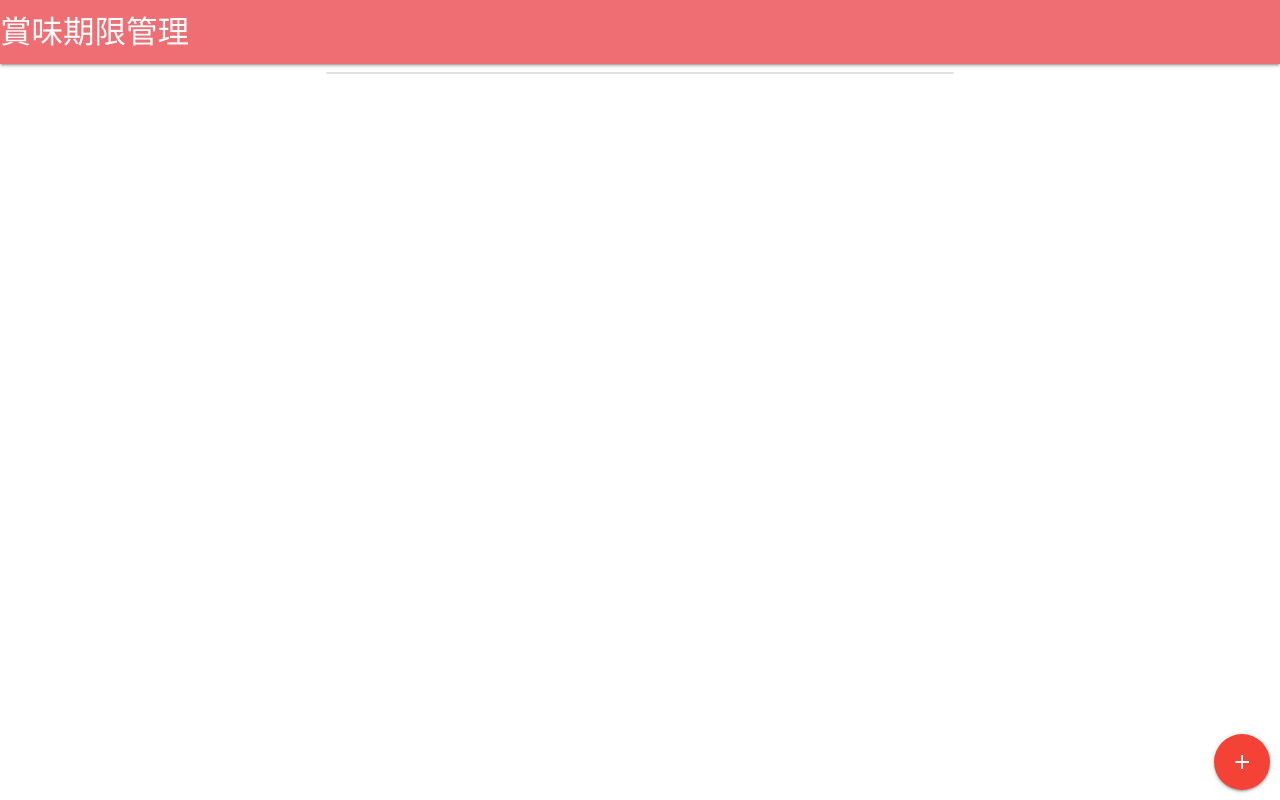
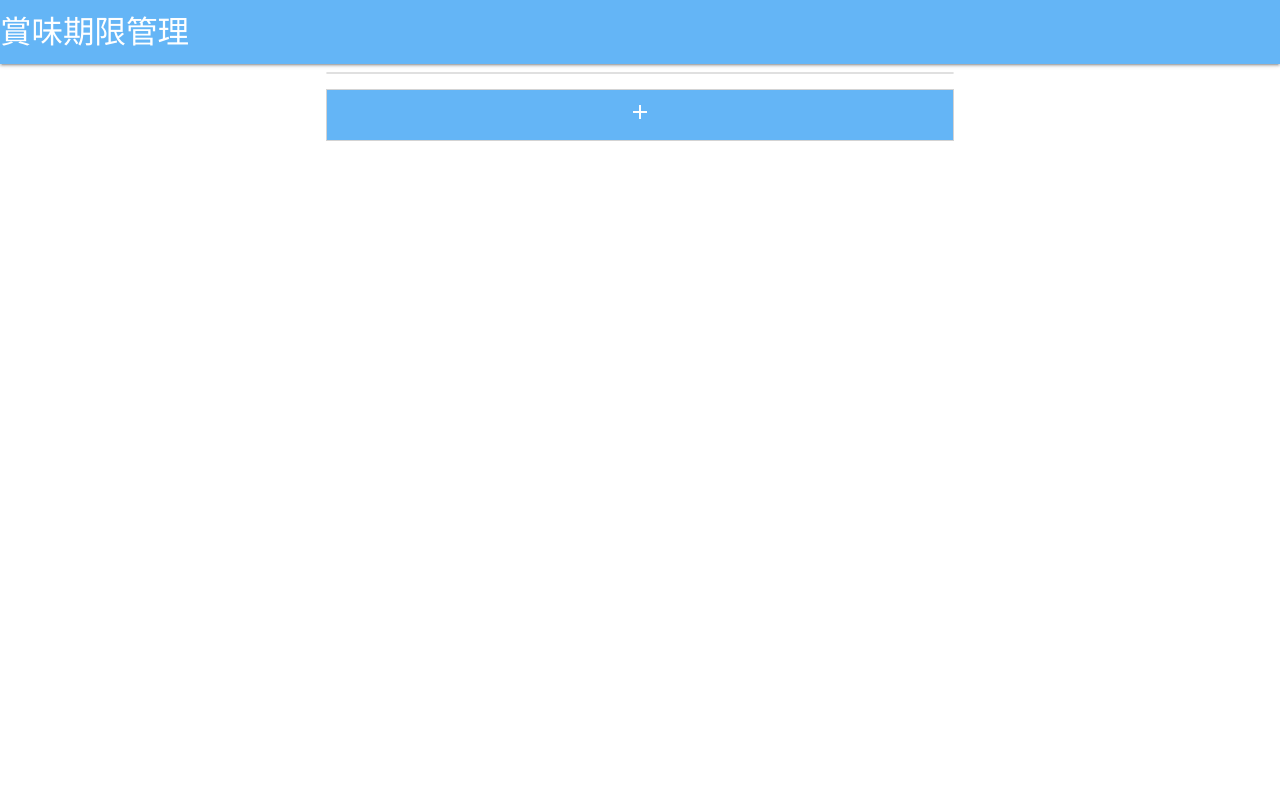
Before and after one commit to Hyuga-Tsukui/Best-before, a Django app: page / in a window 1280 px wide. Run offline with Django 3.2, Linux system fonts and the light colour scheme; the visitor is signed in with stand-in values (Sample User, id 1); data that the repository does not hold is empty.

Commit message:
Change 画面下部にメニューを固定

```diff
--- a/foods/static/foods/style.css
+++ b/foods/static/foods/style.css
@@ -3,3 +3,25 @@ a.fixed_btn {
   bottom: 10px;
   right: 10px;
 }
+
+div.menu {
+  position: sticky;
+  bottom: 0;
+}
+
+div.menu ul {
+  display: flex;
+  border: solid 0.5px lightgrey;
+}
+
+div.menu li {
+  display: inline-block;
+  flex-grow: 1;
+  text-align: center;
+  padding: 10px 5px;
+  background-color: #64b5f6;
+}
+
+div.menu li a {
+  color: white;
+}
--- a/foods/templates/foods/index.html
+++ b/foods/templates/foods/index.html
@@ -16,7 +16,12 @@
       </li>
     {% endfor %}
   </ul>
-  <a class="btn-floating btn-large waves-effect waves-light red fixed_btn" href="{% url 'foods:create' %}"><i class="material-icons">add</i></a>
+  <!-- <a class="btn-floating btn-large waves-effect waves-light red fixed_btn" href="{% url 'foods:create' %}"><i class="material-icons">add</i></a> -->
+  <div class="menu">
+    <ul>
+      <li><a class="" href="{% url 'foods:create' %}"><i class="material-icons">add</i></a></li>
+    </ul>
+  </div>
 </div>
 {% endblock %}
 
--- a/templates/base.html
+++ b/templates/base.html
@@ -16,7 +16,7 @@
   </head>
   <body>
     <nav>
-      <div class="nav-wrapper">
+      <div class="nav-wrapper blue lighten-2">
         <a href="#" class="brand-logo">賞味期限管理</a>
       </div>
     </nav>
```
